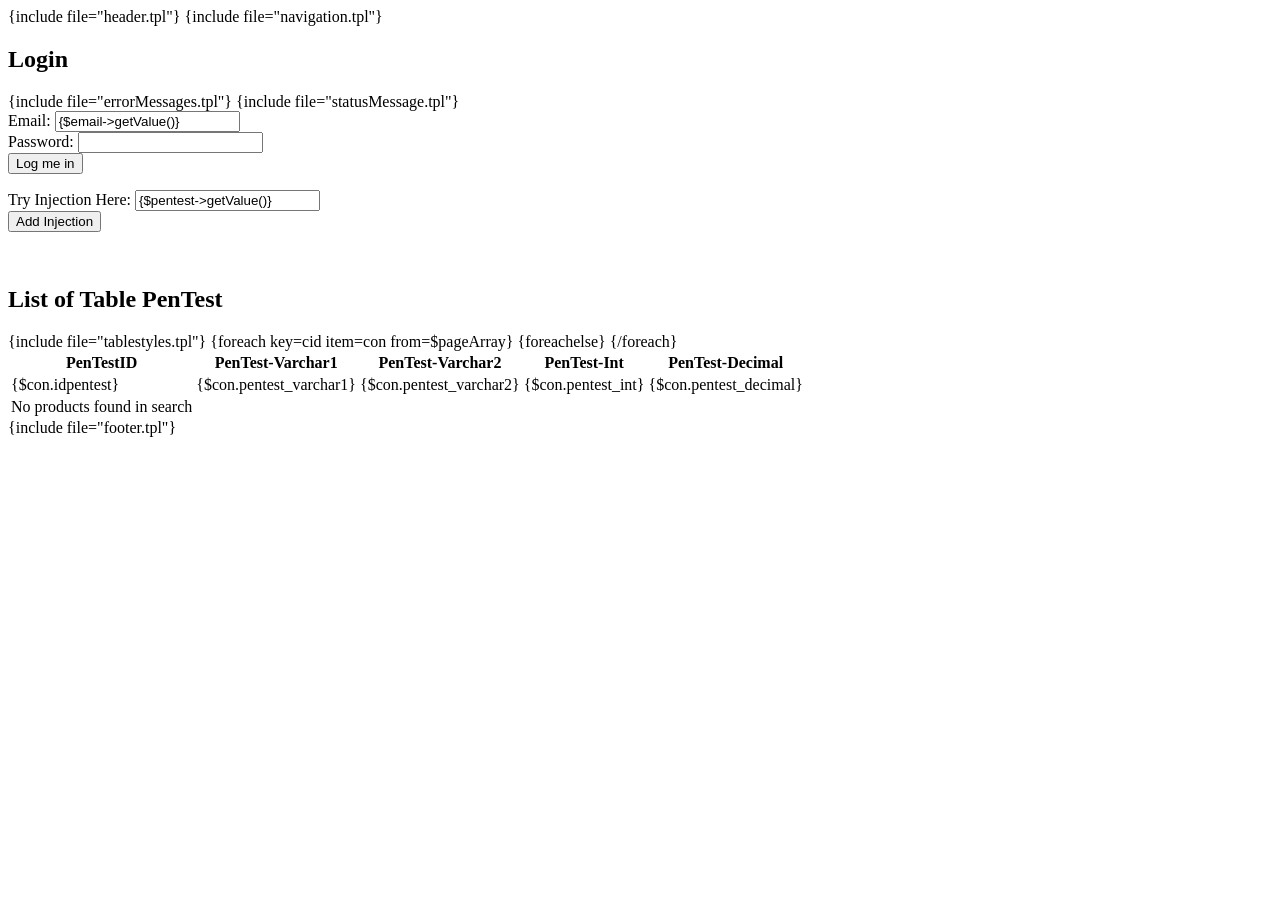
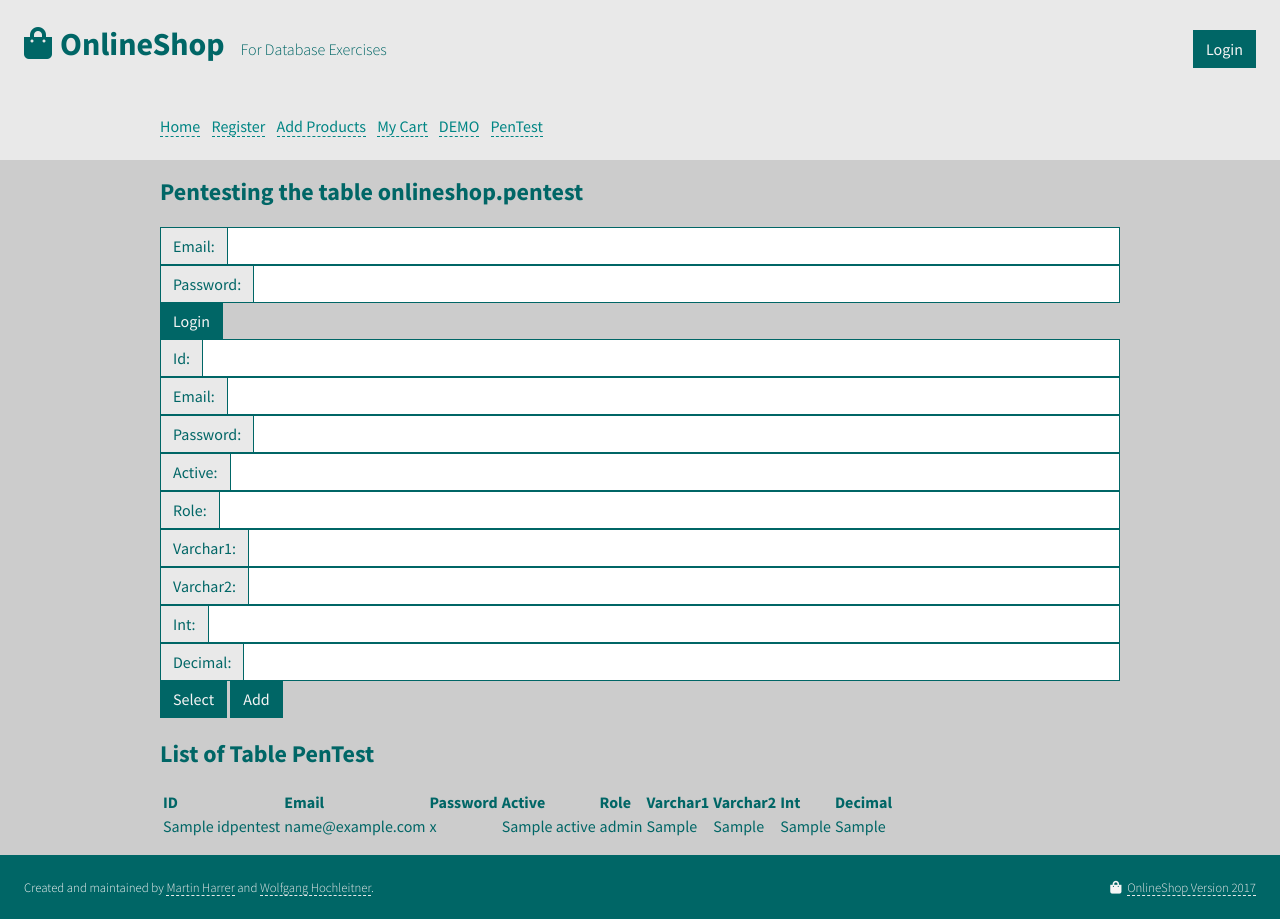
Before and after one commit to Digital-Media/onlineshop, a PHP site: template templates/pentestMain.html.twig in a window 1280 px wide. Before the commit the page ends 437 px from the top, so only its background shows below. Run offline with PHP 8.4, Linux system fonts and the light colour scheme; the template is opened without the code that fills it: most values are stand-ins (such as "Sample title", 1, 10 or a date in 2020); some libraries are stand-ins or nearby versions.

Commit message:
switched to TWIG templates
Added more fields to second form

```diff
--- a/templates/pentestMain.html.twig
+++ b/templates/pentestMain.html.twig
@@ -1,63 +1,106 @@
-{include file="header.tpl"}
-{include file="navigation.tpl"}
+{% include "header.html.twig" %}
+{% include "navigation.html.twig" %}
 <main class="Site-content">
     <section class="Section">
         <div class="Container">
-            <h2 class="Section-heading">Login</h2>
-            {include file="errorMessages.tpl"}
-            {include file="statusMessage.tpl"}
-            <form action="{$smarty.server.SCRIPT_NAME}" method="post" enctype="multipart/form-data">
+            <h2 class="Section-heading">Pentesting the table onlineshop.pentest</h2>
+            {% include "errorMessages.html.twig" %}
+            {% include "statusMessage.html.twig" %}
+            <form action="{{ _server.SCRIPT_NAME }}" method="post" enctype="multipart/form-data">
                 <div class="InputCombo Grid-full">
-                    <label for="{$email->getName()}" class="InputCombo-label">Email:</label>
-                    <input type="text" id="{$email->getName()}" name="{$email->getName()}" value="{$email->getValue()}" class="InputCombo-field">
+                    <label for="{{ email.getName() }}" class="InputCombo-label">Email:</label>
+                    <input type="text" id="{{ email.getName() }}" name="{{ email.getName() }}" value="{{ email.getValue() }}" class="InputCombo-field">
                 </div>
                 <div class="InputCombo Grid-full">
-                    <label for="{$password->getName()}" class="InputCombo-label">Password:</label>
-                    <input type="text" id="{$password->getName()}" name="{$password->getName()}" class="InputCombo-field">
+                    <label for="{{ password.getName() }}" class="InputCombo-label">Password:</label>
+                    <input type="text" id="{{ password.getName() }}" name="{{ password.getName() }}" class="InputCombo-field">
                 </div>
                 <div class="Grid-full">
-                    <button type="submit" class="Button">Log me in</button>
+                    <input type="submit" class="Button" name="login" value="Login" />
                 </div>
             </form>
-            <form action="{$smarty.server.SCRIPT_NAME}" method="post">
+            <form action="{{ _server.SCRIPT_NAME }}" method="post">
                 <div class="InputCombo Grid-full">
-                    <label for="{$pentest->getName()}" class="InputCombo-label">Try Injection Here:</label>
-                    <input type="text" id="{$pentest->getName()}" name="{$pentest->getName()}" value="{$pentest->getValue()}" class="InputCombo-field">
+                    <label for="{{ id_pen_test.getName() }}" class="InputCombo-label">Id:</label>
+                    <input type="number" id="{{ id_pen_test.getName() }}" name="{{ id_pen_test.getName() }}" value="{{ id_pen_test.getValue() }}" class="InputCombo-field">
+                </div>
+                <div class="InputCombo Grid-full">
+                    <label for="{{ email.getName() }}" class="InputCombo-label">Email:</label>
+                    <input type="text" id="{{ email.getName() }}" name="{{ email.getName() }}" value="{{ email.getValue() }}" class="InputCombo-field">
+                </div>
+                <div class="InputCombo Grid-full">
+                    <label for="{{ password.getName() }}" class="InputCombo-label">Password:</label>
+                    <input type="text" id="{{ password.getName() }}" name="{{ password.getName() }}" value="{{ password.getValue() }}" class="InputCombo-field">
+                </div>
+                <div class="InputCombo Grid-full">
+                    <label for="{{ active.getName() }}" class="InputCombo-label">Active:</label>
+                    <input type="text" id="{{ active.getName() }}" name="{{ active.getName() }}" value="{{ active.getValue() }}" class="InputCombo-field">
+                </div>
+                <div class="InputCombo Grid-full">
+                    <label for="{{ role.getName() }}" class="InputCombo-label">Role:</label>
+                    <input type="text" id="{{ role.getName() }}" name="{{ role.getName() }}" value="{{ role.getValue() }}" class="InputCombo-field">
+                </div>
+                <div class="InputCombo Grid-full">
+                    <label for="{{ pt_varchar1.getName() }}" class="InputCombo-label">Varchar1:</label>
+                    <input type="text" id="{{ pt_varchar1.getName() }}" name="{{ pt_varchar1.getName() }}" value="{{ pt_varchar1.getValue() }}" class="InputCombo-field">
+                </div>
+                <div class="InputCombo Grid-full">
+                    <label for="{{ pt_varchar2.getName() }}" class="InputCombo-label">Varchar2:</label>
+                    <input type="text" id="{{ pt_varchar2.getName() }}" name="{{ pt_varchar2.getName() }}" value="{{ pt_varchar2.getValue() }}" class="InputCombo-field">
+                </div>
+                <div class="InputCombo Grid-full">
+                    <label for="{{ pt_int.getName() }}" class="InputCombo-label">Int:</label>
+                    <input type="number" id="{{ pt_int.getName() }}" name="{{ pt_int.getName() }}" value="{{ pt_int.getValue() }}" class="InputCombo-field">
+                </div>
+                <div class="InputCombo Grid-full">
+                    <label for="{{ pt_decimal.getName() }}" class="InputCombo-label">Decimal:</label>
+                    <input type="text" id="{{ pt_decimal.getName() }}" name="{{ pt_decimal.getName() }}" value="{{ pt_decimal.getValue() }}" class="InputCombo-field">
                 </div>
                 <div class="Grid-full">
-                    <button type="submit" class="Button">Add Injection</button>
+                    <input type="submit" class="Button" name="select" value="Select" />
+                    <input type="submit" class="Button" name="add" value="Add" />
                 </div>
             </form>
             <br>
             <h2 class="Section-heading">List of Table PenTest</h2>
             <div class="InputCombo Grid-full">
-                {include file="tablestyles.tpl"}
+                {% include "tablestyles.html.twig" %}
                 <table>
                     <tr>
-                        <th>PenTestID</th>
-                        <th>PenTest-Varchar1</th>
-                        <th>PenTest-Varchar2</th>
-                        <th>PenTest-Int</th>
-                        <th>PenTest-Decimal</th>
+                        <th>ID</th>
+                        <th>Email</th>
+                        <th>Password</th>
+                        <th>Active</th>
+                        <th>Role</th>
+                        <th>Varchar1</th>
+                        <th>Varchar2</th>
+                        <th>Int</th>
+                        <th>Decimal</th>
                     </tr>
-                    {foreach key=cid item=con from=$pageArray}
-                        <tr>
-                            <td>{$con.idpentest}</td>
-                            <td>{$con.pentest_varchar1}</td>
-                            <td>{$con.pentest_varchar2}</td>
-                            <td>{$con.pentest_int}</td>
-                            <td>{$con.pentest_decimal}</td>
-                        </tr>
-                        {foreachelse}
+                    {% if pageArray is defined %}
+                        {% for key, value in pageArray %}
+                            <tr>
+                                <td>{{ pageArray[key]['idpentest'] }}</td>
+                                <td>{{ pageArray[key]['email'] }}</td>
+                                <td>{{ pageArray[key]['password'] }}</td>
+                                <td>{{ pageArray[key]['active'] }}</td>
+                                <td>{{ pageArray[key]['role'] }}</td>
+                                <td>{{ pageArray[key]['pentest_varchar1'] }}</td>
+                                <td>{{ pageArray[key]['pentest_varchar2'] }}</td>
+                                <td>{{ pageArray[key]['pentest_int'] }}</td>
+                                <td>{{ pageArray[key]['pentest_decimal'] }}</td>
+                            </tr>
+                        {% endfor %}
+                    {% else %}
                         <tr>
                             <td> No products found in search </td>
                             <td>&nbsp;</td>
                         </tr>
-                    {/foreach}
+                    {% endif %}
                 </table>
             </div>
 
         </div>
     </section>
 </main>
-{include file="footer.tpl"}
+{%  include "footer.html.twig"  %}
```
